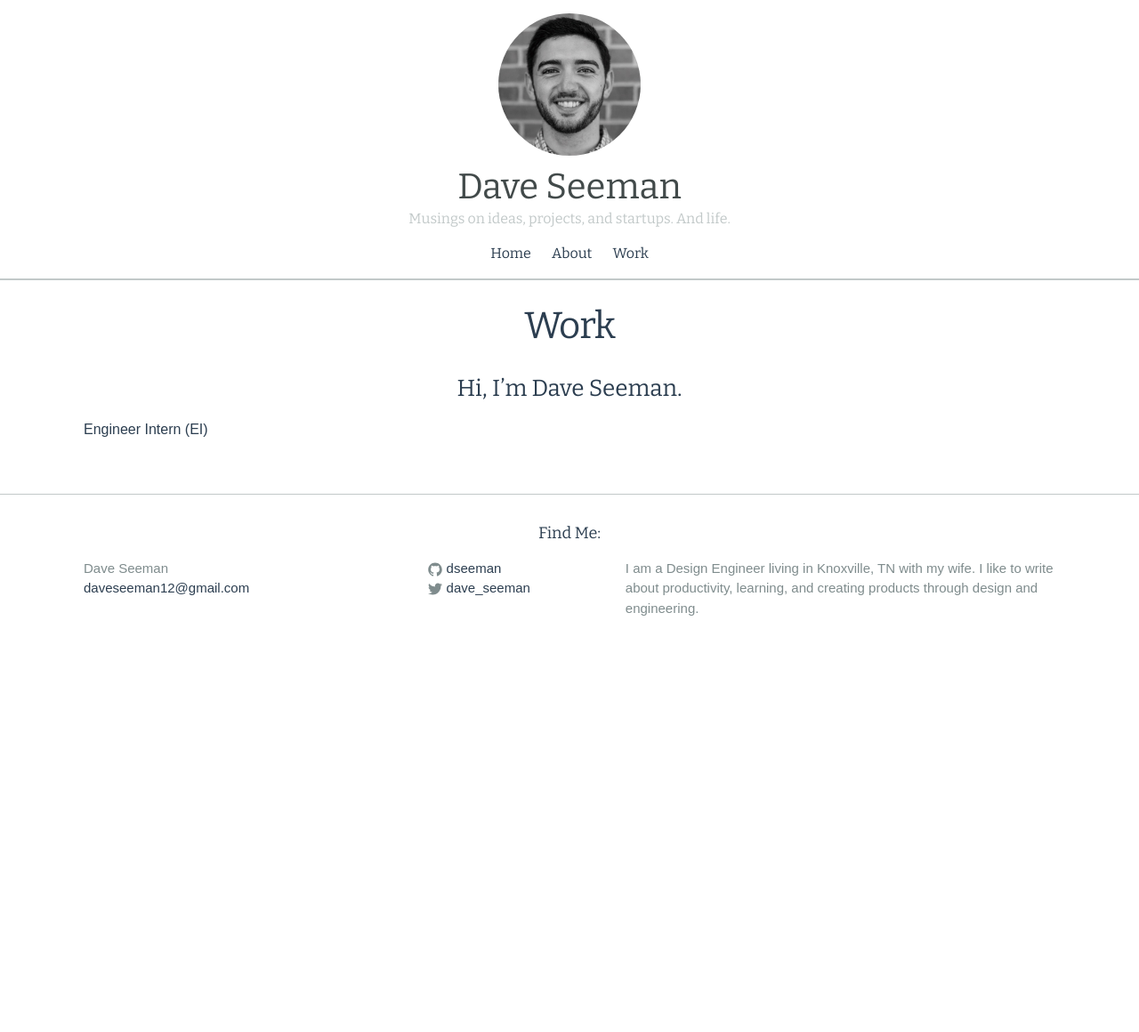
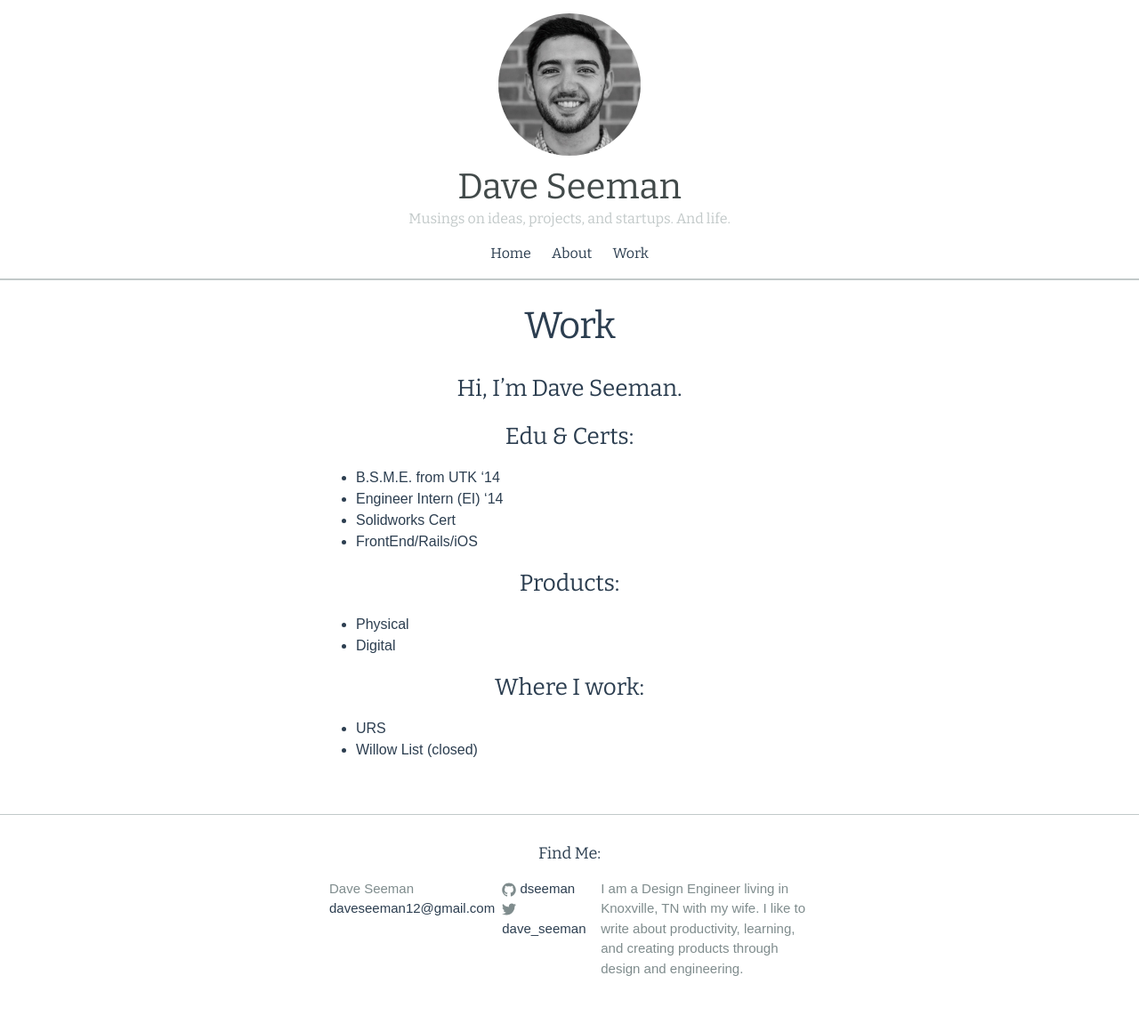
Before and after one commit to Shipwright/daveas.github.io, a Jekyll site: the page built from work.md, in a window 1280 px wide. Shown: the whole page at 89% size. Built offline with Jekyll 4.4.1, drawn with Linux system fonts in a browser that asks for light colours; some web fonts are replaced; before the commit the page ends 900 px from its top, so only the background shows below that.

Commit message:
changed width

```diff
--- a/css/main.scss
+++ b/css/main.scss
@@ -26,10 +26,10 @@ $gray-light:  lighten($gray-color, 25%);
 $gray-dark:   darken($gray-color, 25%);
 
 // Width of the content area
-$content-width:    90%;
+$content-width:    600px;
 
-$on-palm:          90%;
-$on-laptop:        70%;
+$on-palm:          400px;
+$on-laptop:        600px;
 
 
 
--- a/work.md
+++ b/work.md
@@ -6,4 +6,19 @@ permalink: /work/
 
 ###Hi, I’m Dave Seeman.
 
-Engineer Intern ([EI](/src/daveseeman-ei.pdf))
+###Edu & Certs:
+
+- B.S.M.E. from [UTK](http://twitter.com/UTK_COE) '14
+- Engineer Intern ([EI](/src/daveseeman-ei.pdf)) '14
+- Solidworks Cert
+- FrontEnd/Rails/iOS
+
+###Products:
+
+- Physical
+- Digital
+
+###Where I work:
+
+- URS
+- Willow List (closed)
```
